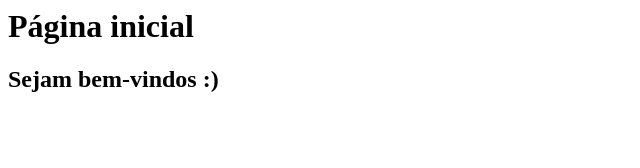
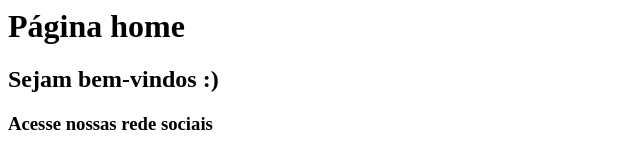
Before and after one commit to BeatrizSanti/2TDSPF, a plain HTML site: page index.html in a window 1280 px wide. Shown: the whole page, without its empty margins (0-640 px from the left). Drawn offline with Linux system fonts and the light colour scheme.

Commit message:
Add contato

```diff
--- a/index.html
+++ b/index.html
@@ -1,11 +1,13 @@
 <html>
 	<head>
-		<title>Página Inicial</title>
+		<title>Inicio</title>
 	</head>
 
 	<body>
-		<h1>Página inicial</h1>
+		<h1>Página home</h1>
 
 		<h2>Sejam bem-vindos :)</h2>
+
+		<h3>Acesse nossas rede sociais</h3>
 	</body>
 </html>
```
Also changed, not shown: contato.html (added), sobre.html (added).
